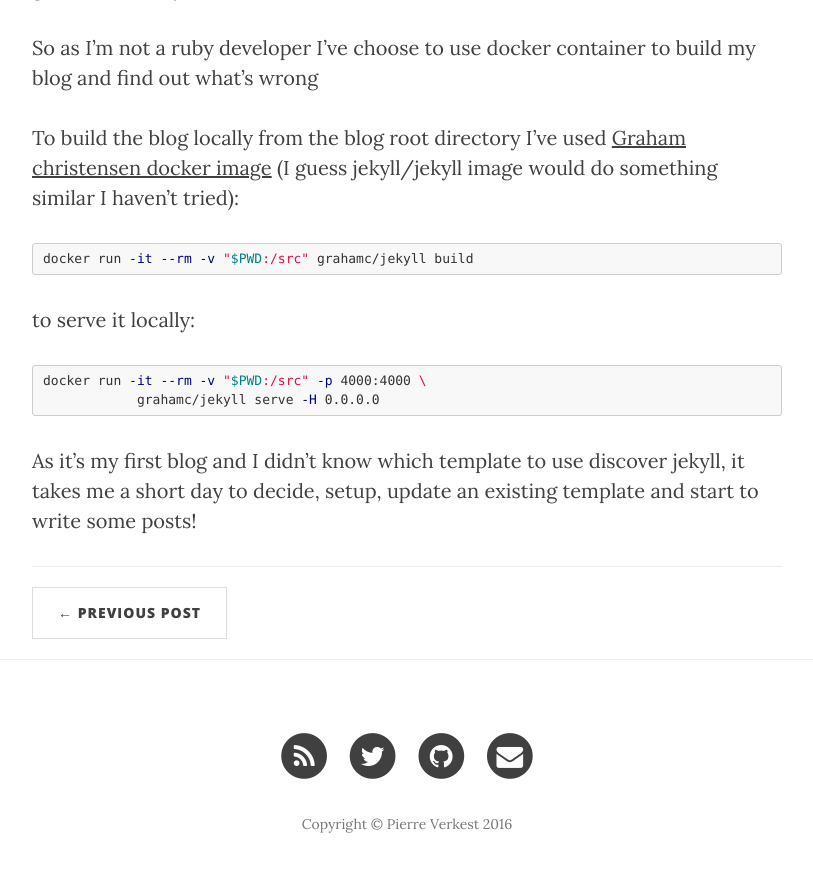
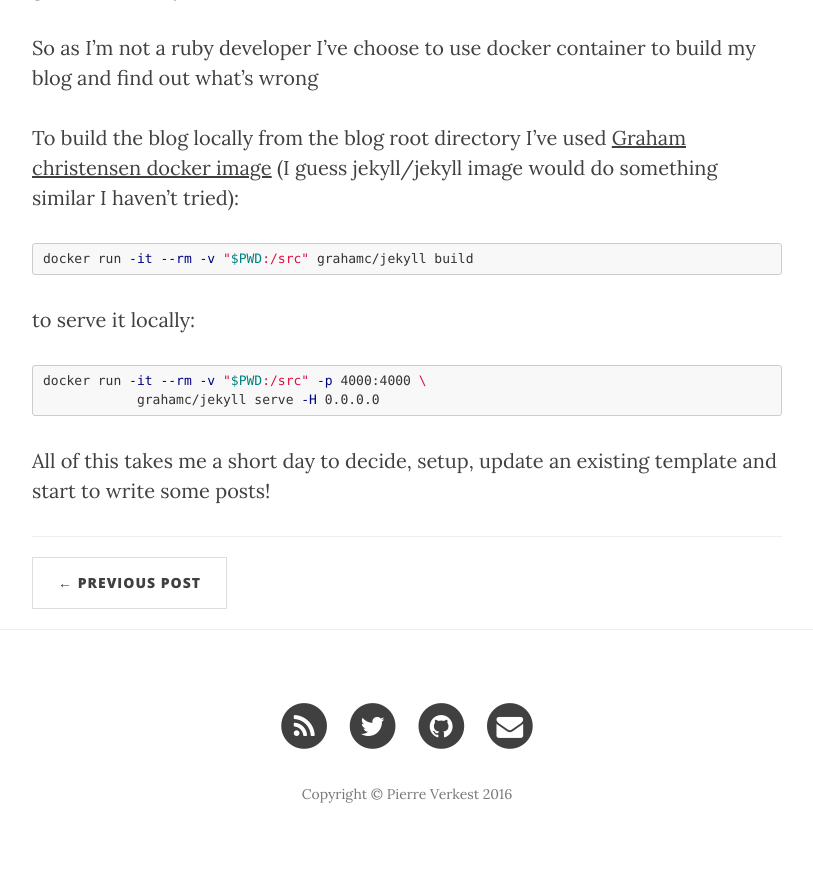
Before and after one commit to petrus-v/petrus-v.github.io, a Jekyll site: the page built from _posts/2016-06-25-web-jekyll-gh-pages.markdown, in a window 1280 px wide and 900 px high, scrolled down 2362 px. Shown: the top 872 px of the window, without its empty margins (233-1046 px from the left). Built offline with Jekyll 4.4.1, drawn with Linux system fonts in a browser that asks for light colours; nearby versions of some CDN libraries.

Commit message:
re write last jekyll sentence

````diff
--- a/_posts/2016-06-25-web-jekyll-gh-pages.markdown
+++ b/_posts/2016-06-25-web-jekyll-gh-pages.markdown
@@ -106,6 +106,5 @@ docker run -it --rm -v "$PWD:/src" -p 4000:4000 \
             grahamc/jekyll serve -H 0.0.0.0
 ```
 
-As it's my first blog and I didn't know which template to use discover
-jekyll, it takes me a short day to decide, setup, update an existing
+All of this takes me a short day to decide, setup, update an existing
 template and start to write some posts!
````
